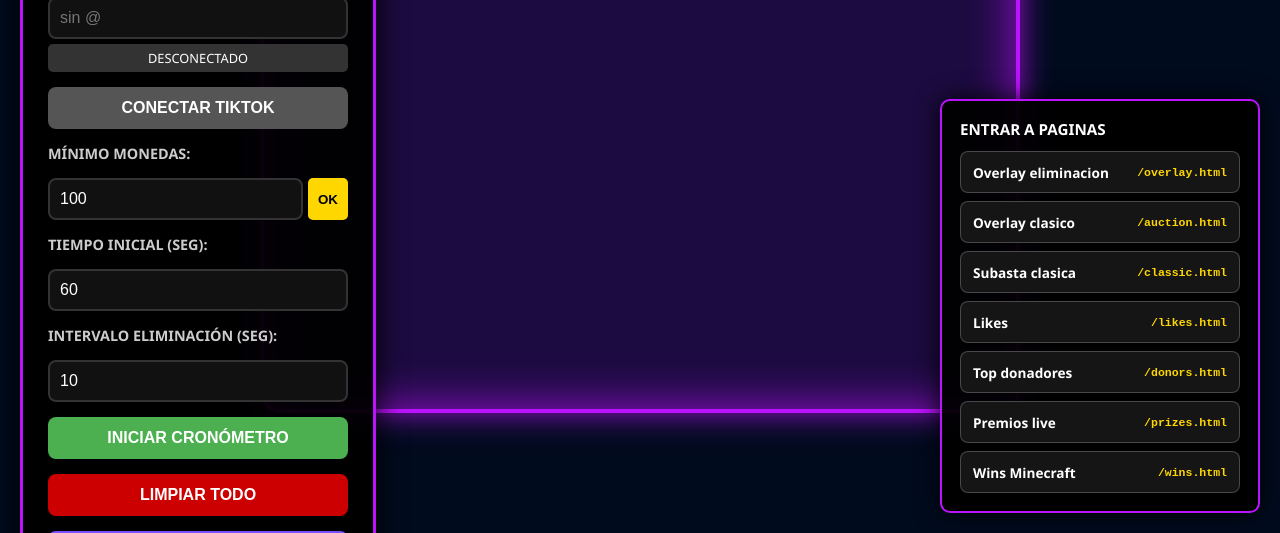
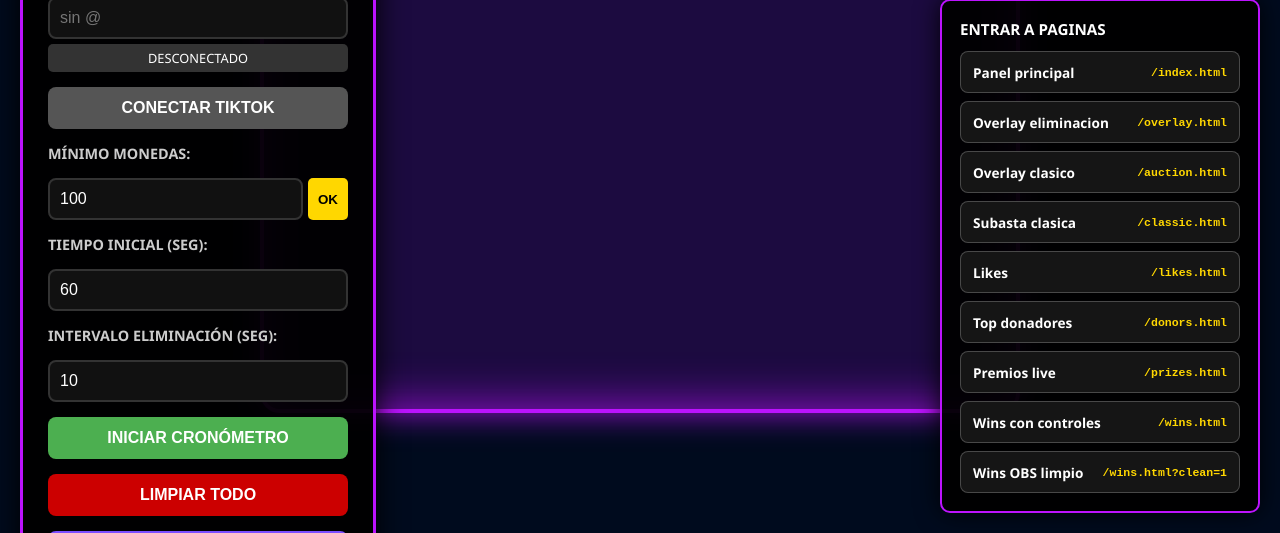
Before and after one commit to CARAN22/subastas, a website: page public/index.html in a window 1280 px wide. Shown: the part 267-800 px from the top of the page. Drawn offline with nearby package versions, Linux system fonts and the light colour scheme; no server answers.

Commit message:
Update page links panel

```diff
--- a/public/index.html
+++ b/public/index.html
@@ -198,6 +198,10 @@
 
     <nav id="links-panel" aria-label="Paginas y overlays">
         <h3>Entrar a paginas</h3>
+        <a class="page-link" href="/index.html" target="_blank" rel="noopener">
+            <span>Panel principal</span>
+            <code>/index.html</code>
+        </a>
         <a class="page-link" href="/overlay.html" target="_blank" rel="noopener">
             <span>Overlay eliminacion</span>
             <code>/overlay.html</code>
@@ -223,8 +227,12 @@
             <code>/prizes.html</code>
         </a>
         <a class="page-link" href="/wins.html" target="_blank" rel="noopener">
-            <span>Wins Minecraft</span>
+            <span>Wins con controles</span>
             <code>/wins.html</code>
+        </a>
+        <a class="page-link" href="/wins.html?clean=1" target="_blank" rel="noopener">
+            <span>Wins OBS limpio</span>
+            <code>/wins.html?clean=1</code>
         </a>
     </nav>
 
```
